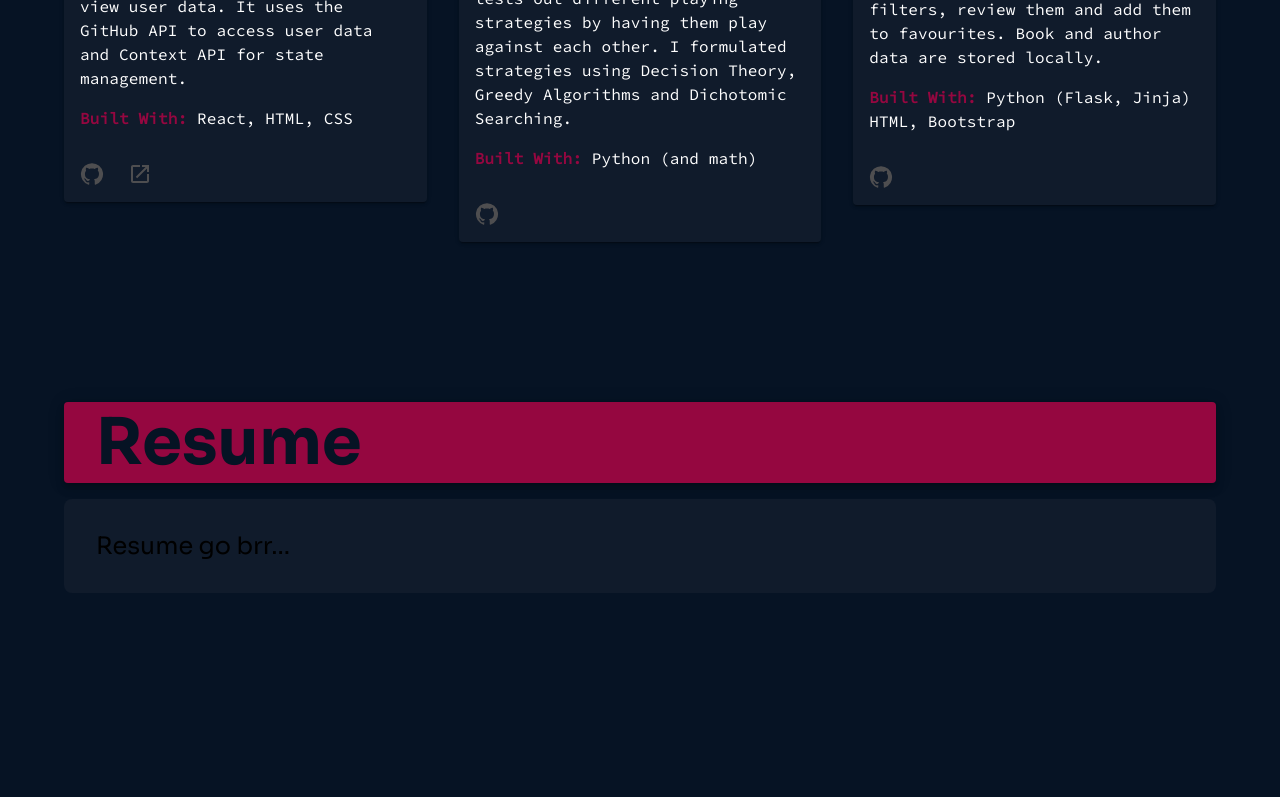
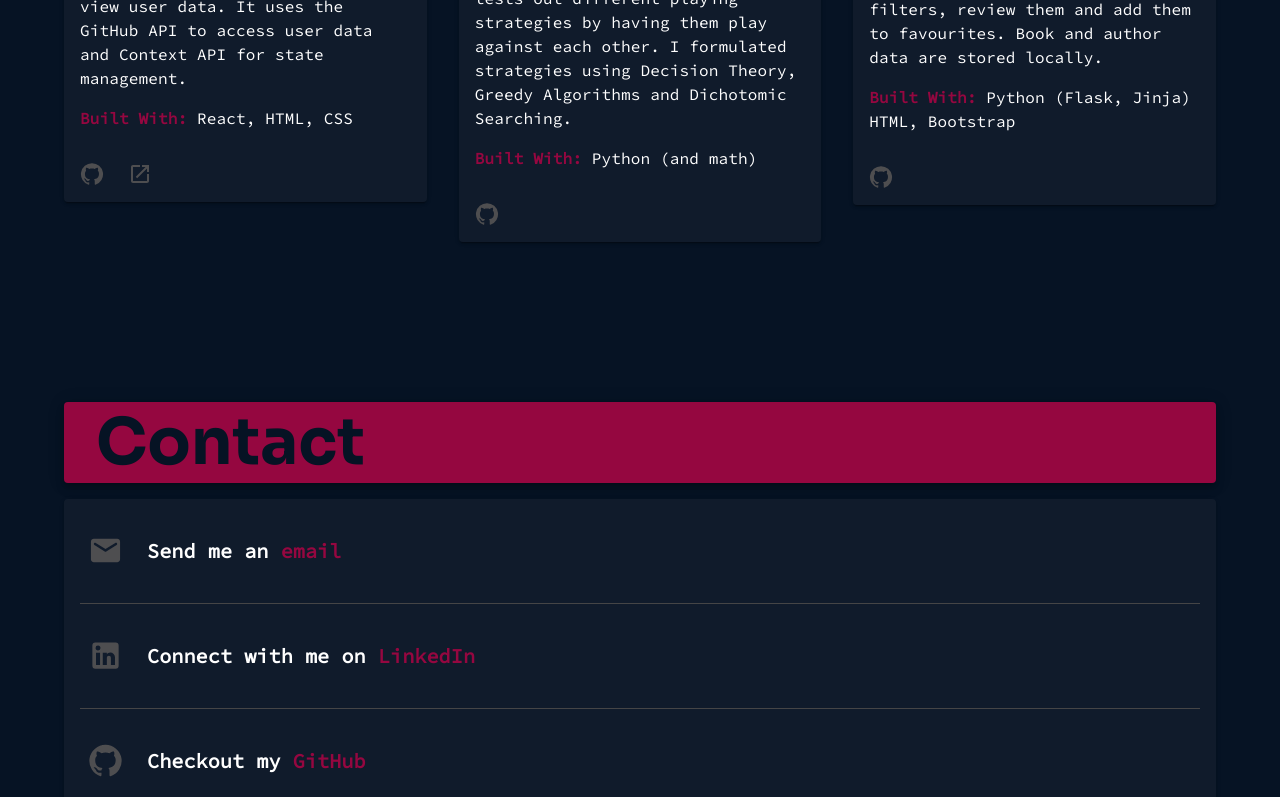
Before and after one commit to advait-rao/Advait, a React (Create React App) app: page / in a window 1280 px wide. Shown: the part 2000-2797 px from the top of the page. Built offline with nearby package versions, Linux system fonts and the light colour scheme.

Commit message:
Removed resume view, finished contact view. Kinda done

```diff
--- a/public/index.html
+++ b/public/index.html
@@ -12,10 +12,6 @@
         />
         <link
             href="https://fonts.googleapis.com/css2?family=Source+Code+Pro&display=swap"
-            rel="stylesheet"
-        />
-        <link
-            href="https://fonts.googleapis.com/css2?family=Arvo:ital,wght@0,400;0,700;1,400;1,700&display=swap"
             rel="stylesheet"
         />
         <meta name="theme-color" content="#000000" />
--- a/src/App.js
+++ b/src/App.js
@@ -1,10 +1,9 @@
 import { Box } from '@mui/system';
+import Nav from './layout/Nav';
 import Footer from './layout/Footer';
-import Nav from './layout/Nav';
 import Home from './views/Home';
 import About from './views/About';
 import Contact from './views/Contact';
-import Resume from './views/Resume';
 import Projects from './views/Projects';
 import './App.css';
 
@@ -19,7 +18,6 @@ function App() {
             <Home />
             <About />
             <Projects />
-            <Resume />
             <Contact />
             <Footer />
         </Box>
--- a/src/layout/Nav.jsx
+++ b/src/layout/Nav.jsx
@@ -13,7 +13,6 @@ export const Nav = () => {
                 backgroundColor: '#061324',
                 display: 'flex',
                 position: 'fixed',
-                marginTop: '2rem',
                 marginLeft: '93%',
                 marginTop: '10%',
             }}
@@ -53,11 +52,6 @@ export const Nav = () => {
                         </a>
                     </li>
                     <li className='Nav' style={{ listStyleType: 'none' }}>
-                        <a href='#resume' className='navlink'>
-                            Resume
-                        </a>
-                    </li>
-                    <li className='Nav' style={{ listStyleType: 'none' }}>
                         <a href='#contact' className='navlink'>
                             Contact
                         </a>
--- a/src/views/Contact.jsx
+++ b/src/views/Contact.jsx
@@ -1,4 +1,16 @@
-import { Container } from '@mui/material';
+import React from 'react';
+import {
+    Container,
+    Divider,
+    IconButton,
+    Paper,
+    Stack,
+    Typography,
+} from '@mui/material';
+import EmailRoundedIcon from '@mui/icons-material/EmailRounded';
+import LinkedInIcon from '@mui/icons-material/LinkedIn';
+import AttachMoneyIcon from '@mui/icons-material/AttachMoney';
+import GitHubIcon from '@mui/icons-material/GitHub';
 import { Box } from '@mui/system';
 import HeaderPaper from '../components/HeaderPaper';
 
@@ -6,30 +18,132 @@ const About = (props) => {
     return (
         <Box
             sx={{
-                height: '95vh',
+                minHeight: '80vh',
                 backgroundColor: '#061324',
                 display: 'flex',
-                alignItems: 'center',
-                justifyItems: 'left',
                 flexDirection: 'column',
             }}
             id='contact'
         >
             <Container className='pageContainer'>
                 <HeaderPaper header='Contact' />
-                <Box
+                <Paper
+                    elevation={2}
                     sx={{
                         marginTop: '2vh',
-                        padding: '2rem',
+                        padding: '1rem',
                         display: 'flex',
-                        fontSize: 24,
-                        fontWeight: 'regular',
                         backgroundColor: '#101B2B',
-                        borderRadius: 1,
                     }}
                 >
-                    Nice try, insurance salesman
-                </Box>
+                    <Typography
+                        gutterBottom
+                        variant='h6'
+                        component='div'
+                        color='#FFFFFF'
+                        fontFamily={'Source Code Pro'}
+                        fontWeight={'bold'}
+                        width={'100%'}
+                    >
+                        <Stack
+                            spacing={2}
+                            divider={
+                                <Divider
+                                    orientation='horizontal'
+                                    flexItem
+                                    color='#4E4E50'
+                                />
+                            }
+                        >
+                            <Box display={'inline-flex'}>
+                                <IconButton
+                                    href='mailto:advaitr28@gmail.com'
+                                    target='_blank'
+                                    rel='noopener noreferrer'
+                                    sx={{ marginRight: '1rem' }}
+                                >
+                                    <EmailRoundedIcon
+                                        fontSize='large'
+                                        className='icon'
+                                    />
+                                </IconButton>
+                                <p>
+                                    Send me an{' '}
+                                    <a
+                                        href='mailto:advaitr28@gmail.com?subject=Getting%20in%20touch&body=Kia%20ora!%0D%0A%0D%0AI%20decided%20to%20contact%20you%20after%20going%20through%20your%20website.'
+                                        target='_blank'
+                                        rel='noopener noreferrer'
+                                        className='navlink'
+                                    >
+                                        email
+                                    </a>
+                                </p>
+                            </Box>
+                            <Box display={'inline-flex'}>
+                                <IconButton
+                                    href='https://www.linkedin.com/in/advaitrao/'
+                                    target='_blank'
+                                    rel='noopener noreferrer'
+                                    sx={{ marginRight: '1rem' }}
+                                >
+                                    <LinkedInIcon
+                                        fontSize='large'
+                                        className='icon'
+                                    />
+                                </IconButton>
+                                <p>
+                                    Connect with me on{' '}
+                                    <a
+                                        href='https://www.linkedin.com/in/advaitrao/'
+                                        target='_blank'
+                                        rel='noopener noreferrer'
+                                        className='navlink'
+                                    >
+                                        LinkedIn
+                                    </a>
+                                </p>
+                            </Box>
+                            <Box display={'inline-flex'}>
+                                <IconButton
+                                    href='https://github.com/advait-rao'
+                                    target='_blank'
+                                    rel='noopener noreferrer'
+                                    sx={{ marginRight: '1rem' }}
+                                >
+                                    <GitHubIcon
+                                        fontSize='large'
+                                        className='icon'
+                                    />
+                                </IconButton>
+                                <p>
+                                    Checkout my{' '}
+                                    <a
+                                        href='https://github.com/advait-rao'
+                                        target='_blank'
+                                        rel='noopener noreferrer'
+                                        className='navlink'
+                                    >
+                                        GitHub
+                                    </a>
+                                </p>
+                            </Box>
+                            <Box display={'inline-flex'}>
+                                <IconButton sx={{ marginRight: '1rem' }}>
+                                    <AttachMoneyIcon
+                                        fontSize='large'
+                                        className='icon'
+                                    />
+                                </IconButton>
+                                <p>
+                                    Give me{' '}
+                                    <a href='' className='navlink'>
+                                        #CashMoney
+                                    </a>
+                                </p>
+                            </Box>
+                        </Stack>
+                    </Typography>
+                </Paper>
             </Container>
         </Box>
     );
```
